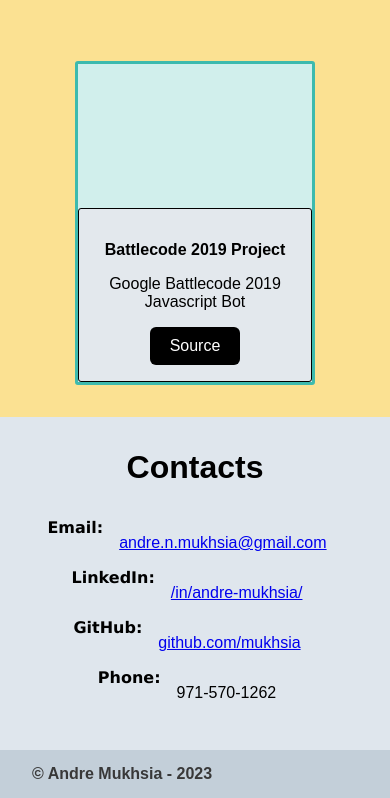
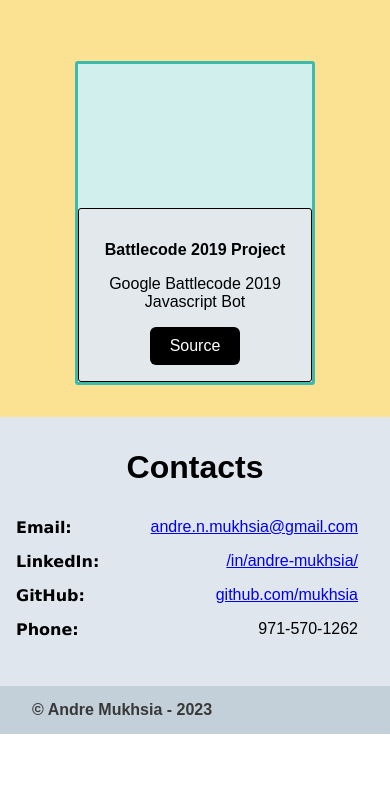
Before and after one commit to mukhsia/mukhsia.github.io, a plain HTML site: page index.html in a window 390 px wide. Shown: the part 3007-3805 px from the top of the page. After the commit the page ends 3741 px from the top, so only its background shows below. Drawn offline with Linux system fonts and the light colour scheme.

Commit message:
Added media queries for the Contact section; Fixed bug with the about me background mobile landscape media query overriding desktop view.

```diff
--- a/main.css
+++ b/main.css
@@ -40,8 +40,6 @@
 }
 
 /* --- Navbar --- */
-
-
 nav {
     padding: 1rem;
     background-color: #4b5c6b;
@@ -53,6 +51,7 @@
     gap: 4rem;
 }
 
+/* Reduce gap and change flex-direction to column for Mobile  */
 @media only screen and (max-width: 600px) {
     nav ul {
         list-style: none;
@@ -71,8 +70,6 @@
 
 
 /* --- Hero Section --- */
-
-
 .hero {
     background: url(/images/hero.jpg) no-repeat right 40% top 50% fixed;
     min-height: 20rem;
@@ -127,6 +124,7 @@
     color: #354858;
 }
 
+/* Better display of Background text on Mobile */
 @media only screen and (max-width: 600px) {
     .about-me p {
         margin: 0 2rem 2rem 2rem;
@@ -136,7 +134,7 @@
     }
 }
 
-@media only screen and (orientation: landscape) {
+@media only screen and (max-width: 600px) and (orientation: landscape) {
     .about-me p {
         margin: 0 2rem 2rem 2rem;
         text-align: center;
@@ -226,10 +224,28 @@
     margin-bottom: 2rem;
 }
 
+/* Justify left for mobile users */
+@media only screen and (max-width: 600px) {
+    .contacts-container{
+        display:flex;
+        flex-wrap: wrap;
+        flex-direction: row;
+        justify-content: flex-start;
+        margin-bottom: 2rem;
+    }
+}
+
 .contact {
     display:flex;
     margin-right: 1rem;
     margin-left: 1rem;
+}
+
+/* Make contact divs fit the width of the screen for mobile users */
+@media only screen and (max-width: 600px) {
+    .contact {
+        width: 100%
+    }
 }
 
 .contact-descriptor {
@@ -241,8 +257,17 @@
     margin: 1rem;
 }
 
+/* Right align information for mobile users */
+@media only screen and (max-width: 600px) {
+    .contact-information{
+        margin: 0 1rem 1rem 0rem;
+        text-align: right;
+        width: 100%
+    }
+}
+
+
 /* --- Copyright Footer --- */
-
 footer{
     height:3rem;
     background-color: #c3cfd9;
```
